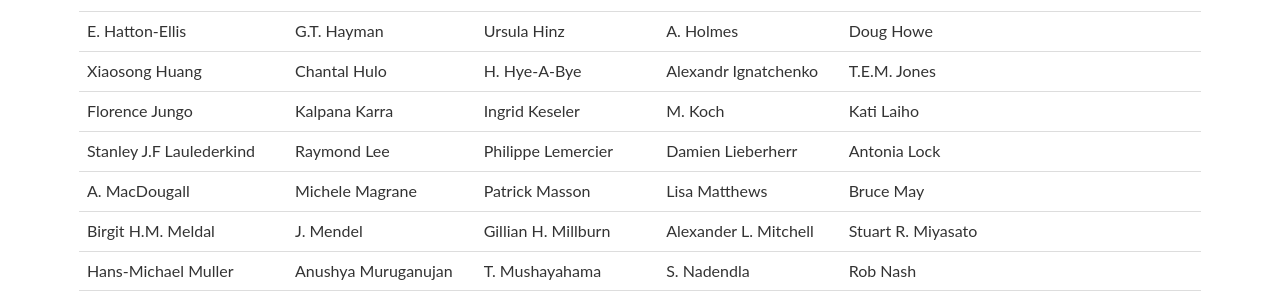
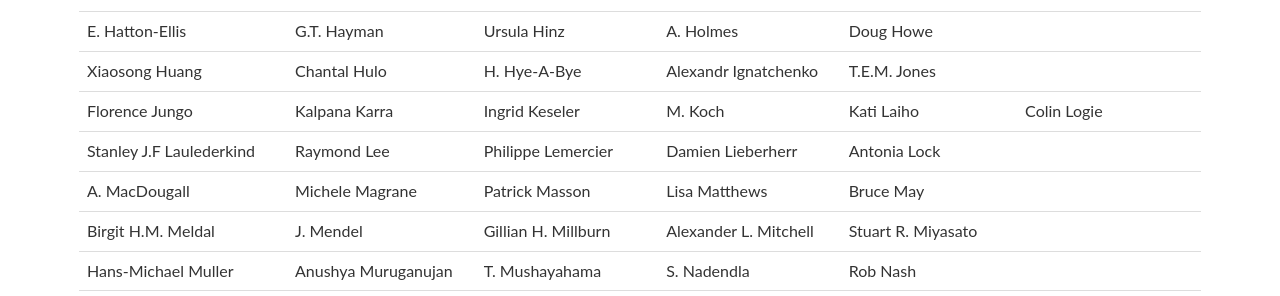
Before and after one commit to geneontology/geneontology.github.io, a Jekyll site: the page built from _docs/whoweare.md, in a window 1280 px wide and 900 px high, scrolled down 2013 px. Shown: the part 159-455 px from the top of the window. Built offline with Jekyll 4.4.1, drawn with Linux system fonts in a browser that asks for light colours; nearby versions of some CDN libraries.

Commit message:
Added Colin Logie

```diff
--- a/_docs/whoweare.md
+++ b/_docs/whoweare.md
@@ -82,7 +82,7 @@ Leaders of key contributing resources.
 | Nadine	Gruaz-Gumowski | Midori	Harris | Nomi L.	Harris | M.C.	Harrison | E.	Hartline |
 | E.	Hatton-Ellis | G.T.	Hayman | Ursula	Hinz | A.	Holmes | Doug	Howe |
 | Xiaosong	Huang | Chantal	Hulo | H.	Hye-A-Bye | Alexandr 	Ignatchenko | T.E.M.	Jones |
-| Florence	Jungo | Kalpana	Karra | Ingrid	Keseler | M.	Koch | Kati	Laiho |
+| Florence	Jungo | Kalpana	Karra | Ingrid	Keseler | M.	Koch | Kati	Laiho | Colin Logie |
 | Stanley J.F	Laulederkind | Raymond	Lee | Philippe	Lemercier | Damien	Lieberherr | Antonia	Lock |
 | A.	MacDougall | Michele	Magrane | Patrick	Masson | Lisa	Matthews | Bruce	May |
 | Birgit H.M. Meldal | J.	Mendel | Gillian H.	Millburn | Alexander L.	Mitchell | Stuart R.	Miyasato |
```
